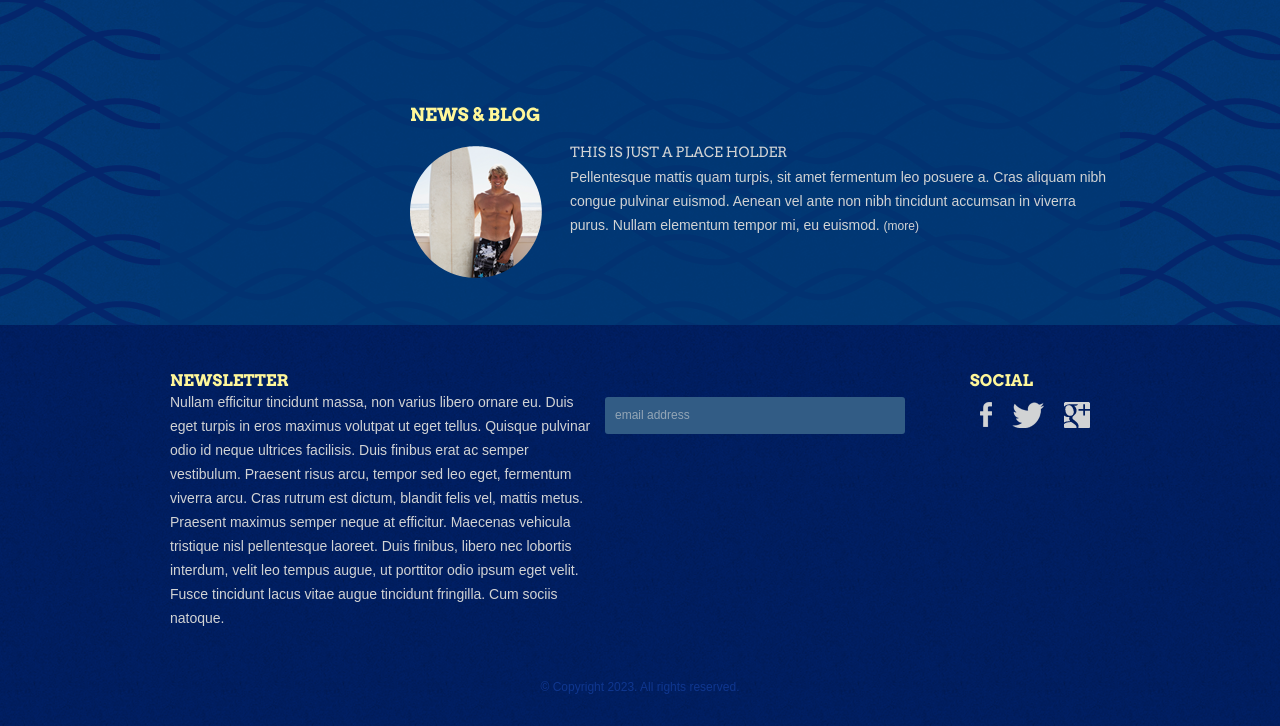
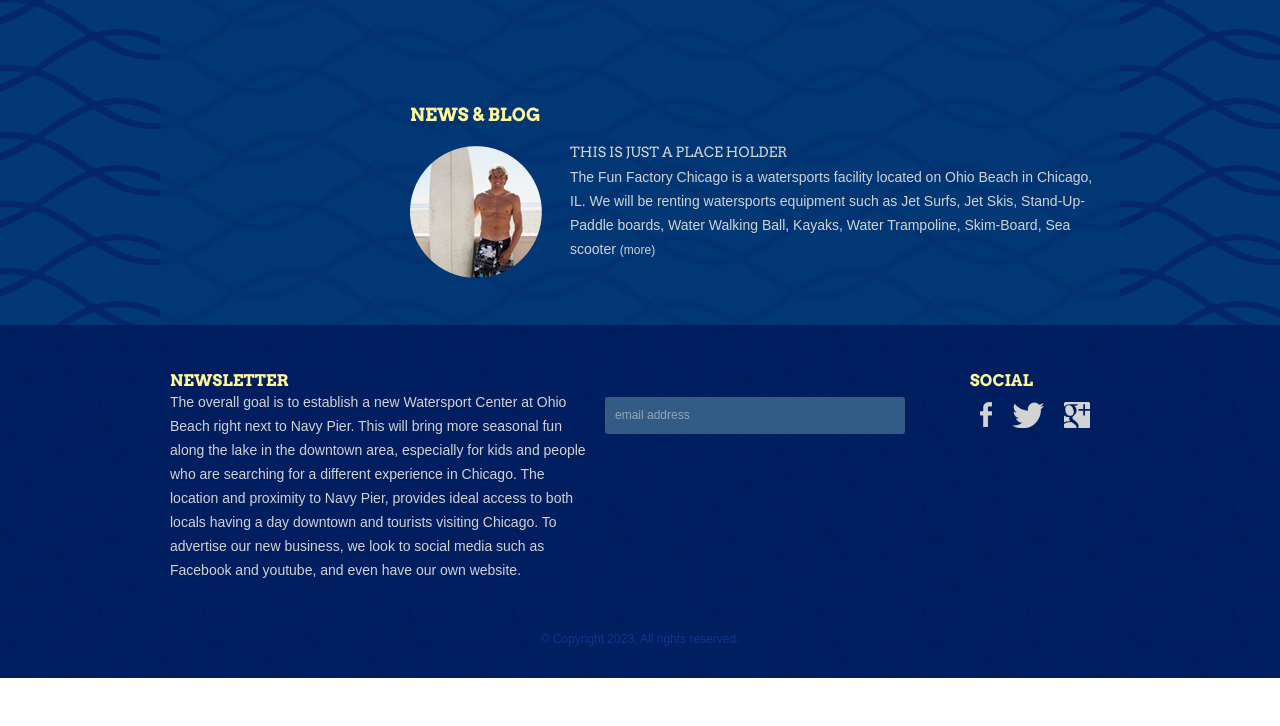
Before and after one commit to chicagofunfactory/chicagofunfactory.github.io, a plain HTML site: page index.html in a window 1280 px wide. Shown: the part 965-1691 px from the top of the page. After the commit the page ends 1643 px from the top, so only its background shows below. Drawn offline with Linux system fonts and the light colour scheme.

Commit message:
Update index.html

```diff
--- a/index.html
+++ b/index.html
@@ -40,7 +40,7 @@
 					<div>
 						<h4><a href="newsblog.html">This is just a place holder</a></h4>
 						<p>
-							Pellentesque mattis quam turpis, sit amet fermentum leo posuere a. Cras aliquam nibh congue pulvinar euismod. Aenean vel ante non nibh tincidunt accumsan in viverra purus. Nullam elementum tempor mi, eu euismod. <a href="newsblog.html" class="more">(more)</a>
+							The Fun Factory Chicago is a watersports facility located on Ohio Beach in Chicago, IL. We will be renting watersports equipment such as Jet Surfs, Jet Skis, Stand-Up-Paddle boards, Water Walking Ball, Kayaks, Water Trampoline, Skim-Board, Sea scooter <a href="newsblog.html" class="more">(more)</a>
 						</p>
 					</div>
 				</div>
@@ -52,7 +52,8 @@
 			<div id="newsletter">
 				<h3>Newsletter</h3>
 				<p>
-					Nullam efficitur tincidunt massa, non varius libero ornare eu. Duis eget turpis in eros maximus volutpat ut eget tellus. Quisque pulvinar odio id neque ultrices facilisis. Duis finibus erat ac semper vestibulum. Praesent risus arcu, tempor sed leo eget, fermentum viverra arcu. Cras rutrum est dictum, blandit felis vel, mattis metus. Praesent maximus semper neque at efficitur. Maecenas vehicula tristique nisl pellentesque laoreet. Duis finibus, libero nec lobortis interdum, velit leo tempus augue, ut porttitor odio ipsum eget velit. Fusce tincidunt lacus vitae augue tincidunt fringilla. Cum sociis natoque.
+					The overall goal is to establish a new Watersport Center at Ohio Beach right next to Navy Pier. This will bring more seasonal fun along the lake in the downtown area, especially for kids and people who are searching for a different experience in Chicago. The location and proximity to Navy Pier, provides ideal access to both locals having a day downtown and tourists visiting Chicago.  To advertise our new business, we look to social media such as Facebook and youtube, and even have our own website.
+
 				</p>
 				<form action="index.html">
 					<input type="text" value="email address" onblur="this.value=!this.value?'email address':this.value;" onfocus="this.select()" onclick="this.value='';">
```
